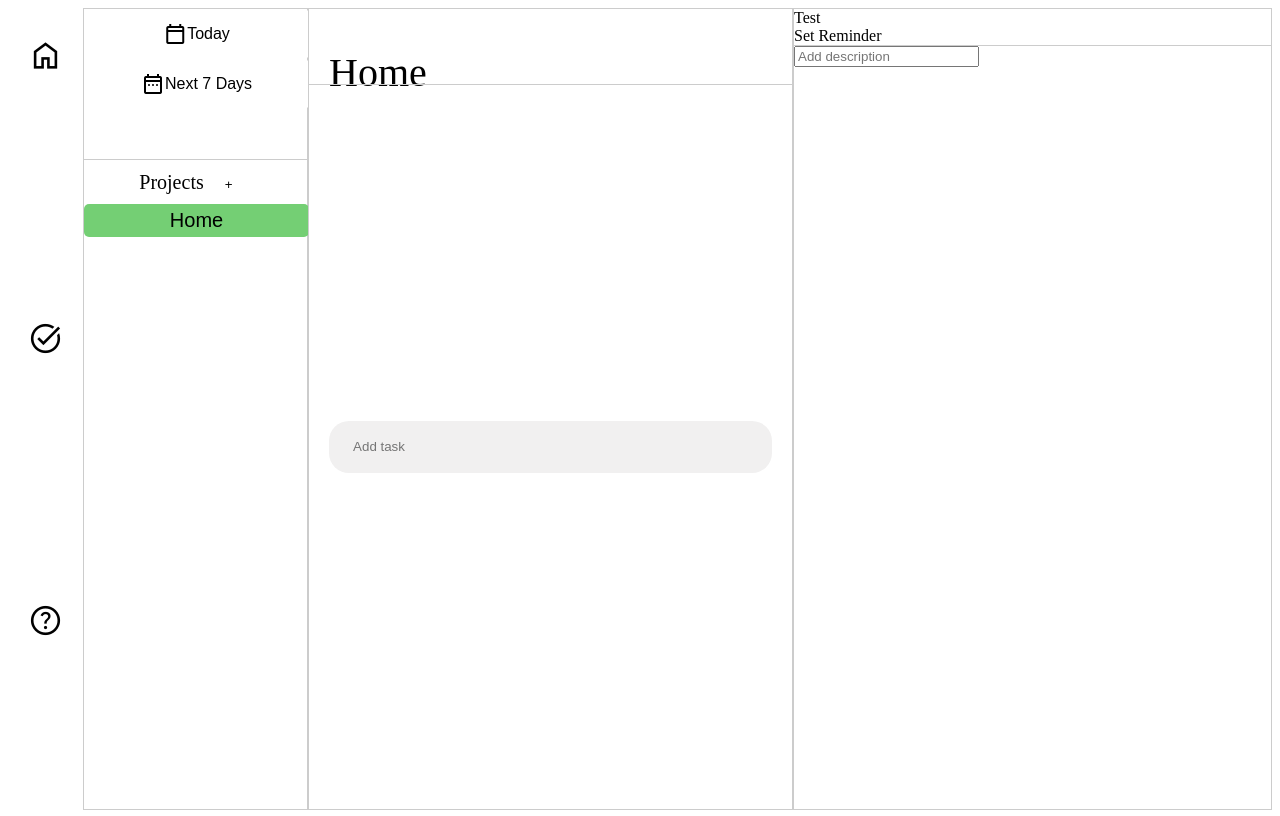
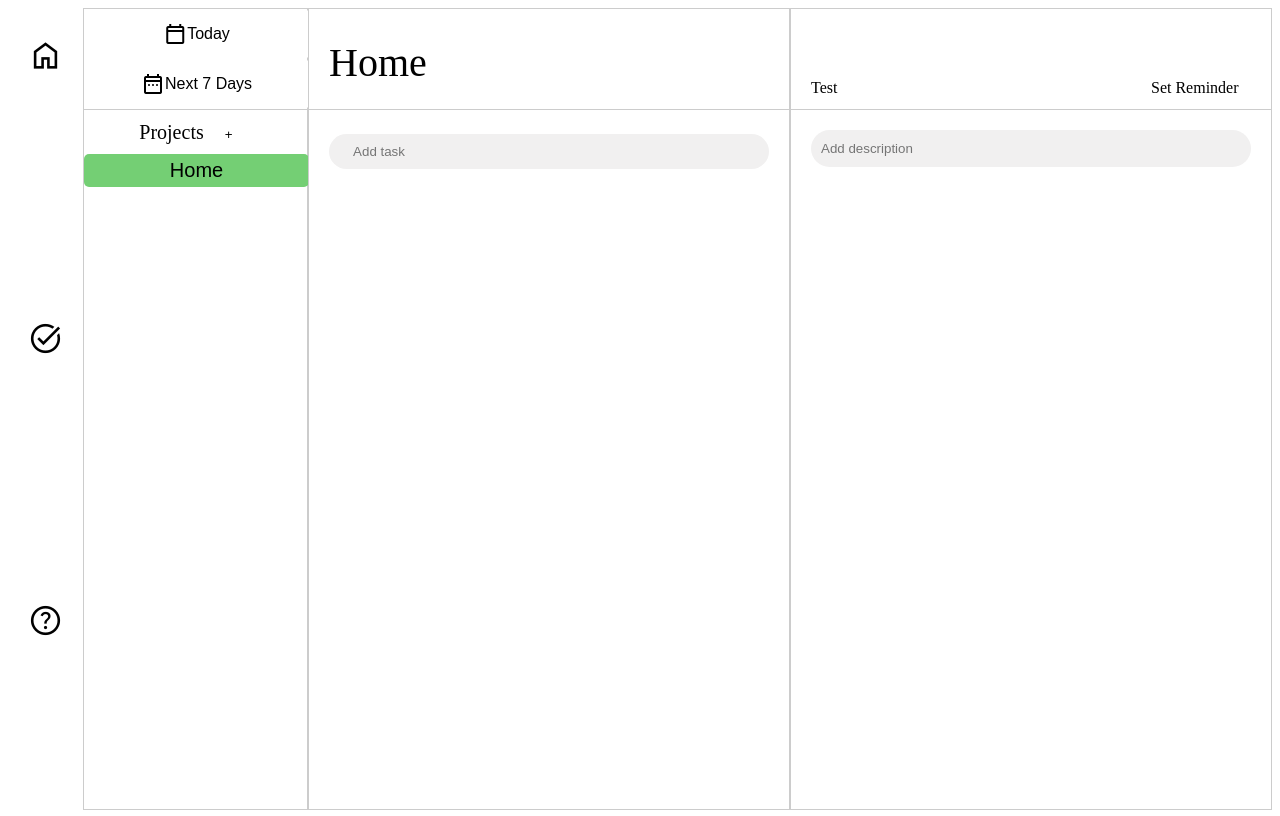
Before and after one commit to justryan55/to-do-list, a website built with webpack: page src/index.html in a window 1280 px wide. Built offline with nearby package versions, Linux system fonts and the light colour scheme.

Commit message:
styled description area

```diff
--- a/src/styles.css
+++ b/src/styles.css
@@ -24,7 +24,7 @@
 
 .left-project-view {
     display: grid;
-    grid-template-rows: 150px 2px auto;
+    grid-template-rows: 100px 2px auto;
 }
 
 #sort {
@@ -69,7 +69,7 @@
 
 .center-list-view {
     display: grid;
-    grid-auto-rows: 75px 75px minmax(200px, auto);
+    grid-auto-rows: 100px 5px 75px minmax(200px, auto);
 }
 
 #input-section {
@@ -144,7 +144,7 @@
 #header {
     display: flex;
     padding-left: 20px;
-    padding-top: 40px;
+    padding-top: 30px;
     font-size: 40px;
 }
 
@@ -155,3 +155,35 @@ li {
     padding: 12px 8px 12px 25px;
     cursor: pointer;
 }
+
+.reminder-section {
+    padding-top: 70px;
+    cursor: pointer;
+    border-radius: 20px;
+}
+
+#todo-item-name {
+    padding-left: 20px;
+    padding-top: 70px;
+}
+
+#description-input {
+    height: 35px;
+    border: none;
+    background-color: #f1f0f0;
+    border-radius: 20px;
+    padding-left: 10px;
+}
+
+#right-input-section {
+    display: flex;
+    flex-direction: column;
+    justify-content: center;
+    padding: 20px;
+}
+
+.todo-item-description {
+    display: grid;
+    grid-template-columns: 75% 25%;
+    grid-template-rows: 100px;
+}
```
